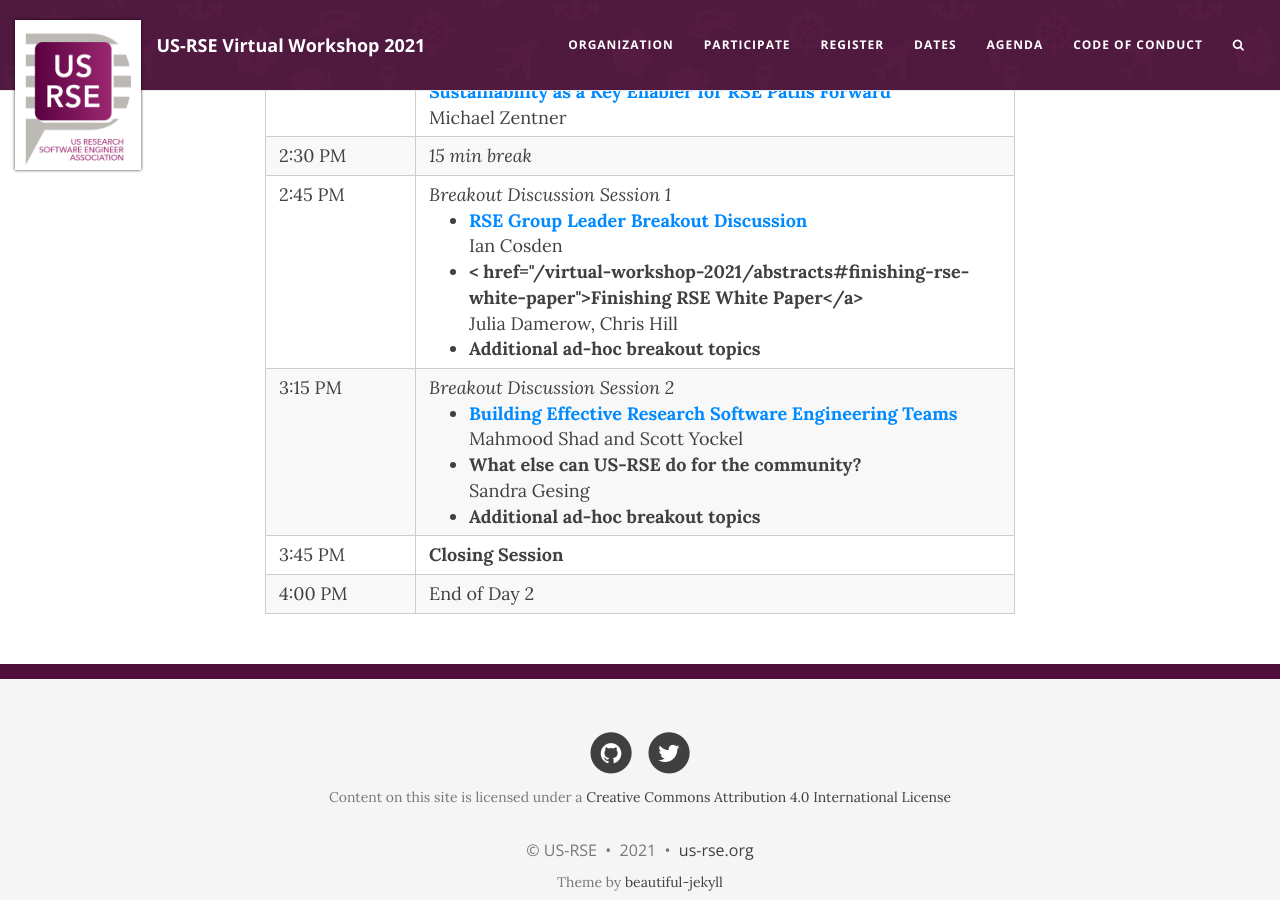
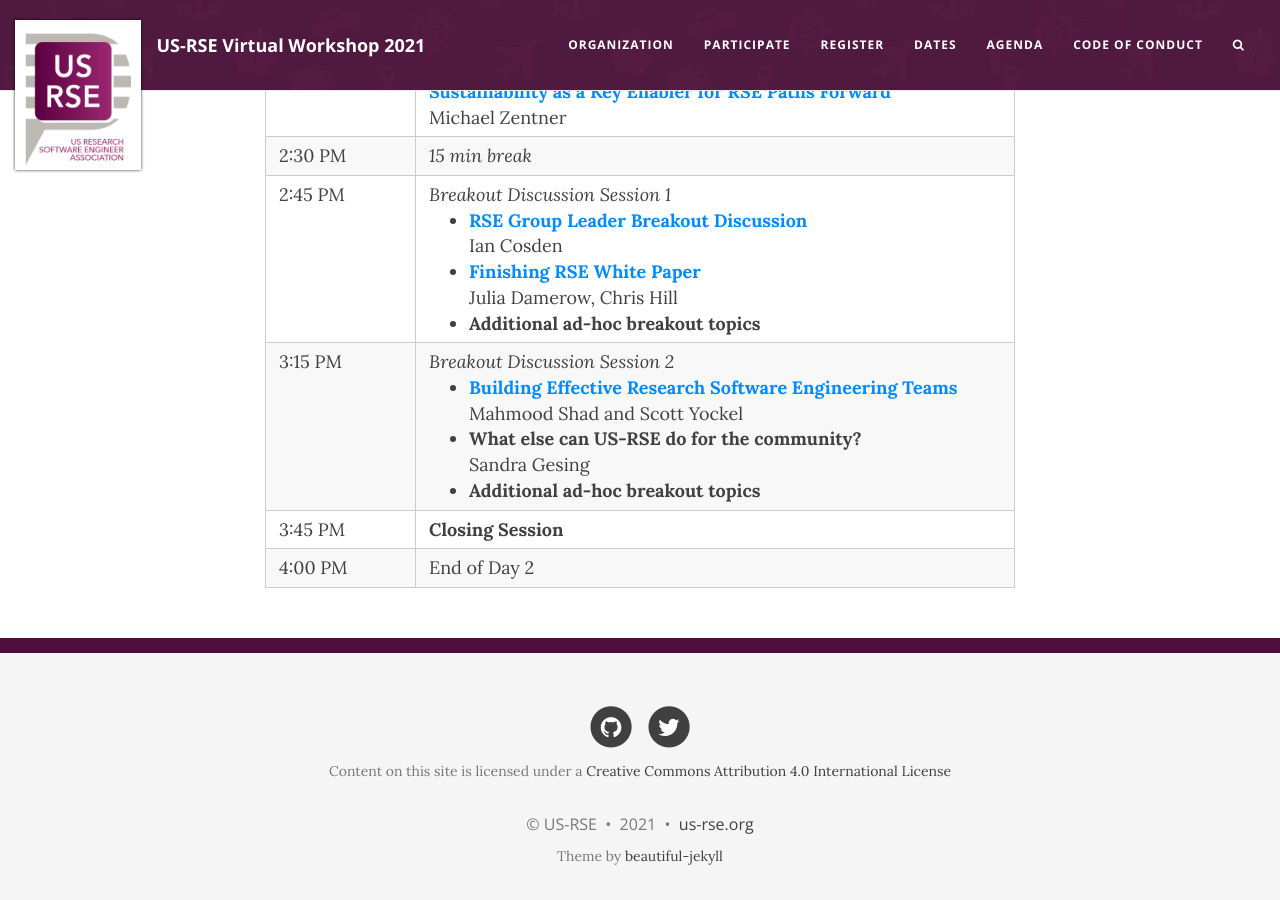
Before and after one commit to USRSE/virtual-workshop-2021, a Jekyll site: the page built from pages/agenda.md, in a window 1280 px wide and 900 px high, scrolled down 2343 px. Built offline with Jekyll 4.4.1, drawn with Linux system fonts in a browser that asks for light colours; nearby versions of some CDN libraries.

Commit message:
Update agenda.md

```diff
--- a/pages/agenda.md
+++ b/pages/agenda.md
@@ -182,7 +182,7 @@
         Ian Cosden
       </li>
       <li>
-        <b>< href="{{ site.baseurl }}/abstracts#finishing-rse-white-paper">Finishing RSE White Paper</a></b><br>
+        <b><a href="{{ site.baseurl }}/abstracts#finishing-rse-white-paper">Finishing RSE White Paper</a></b><br>
         Julia Damerow, Chris Hill
       </li>
       <li>
```
